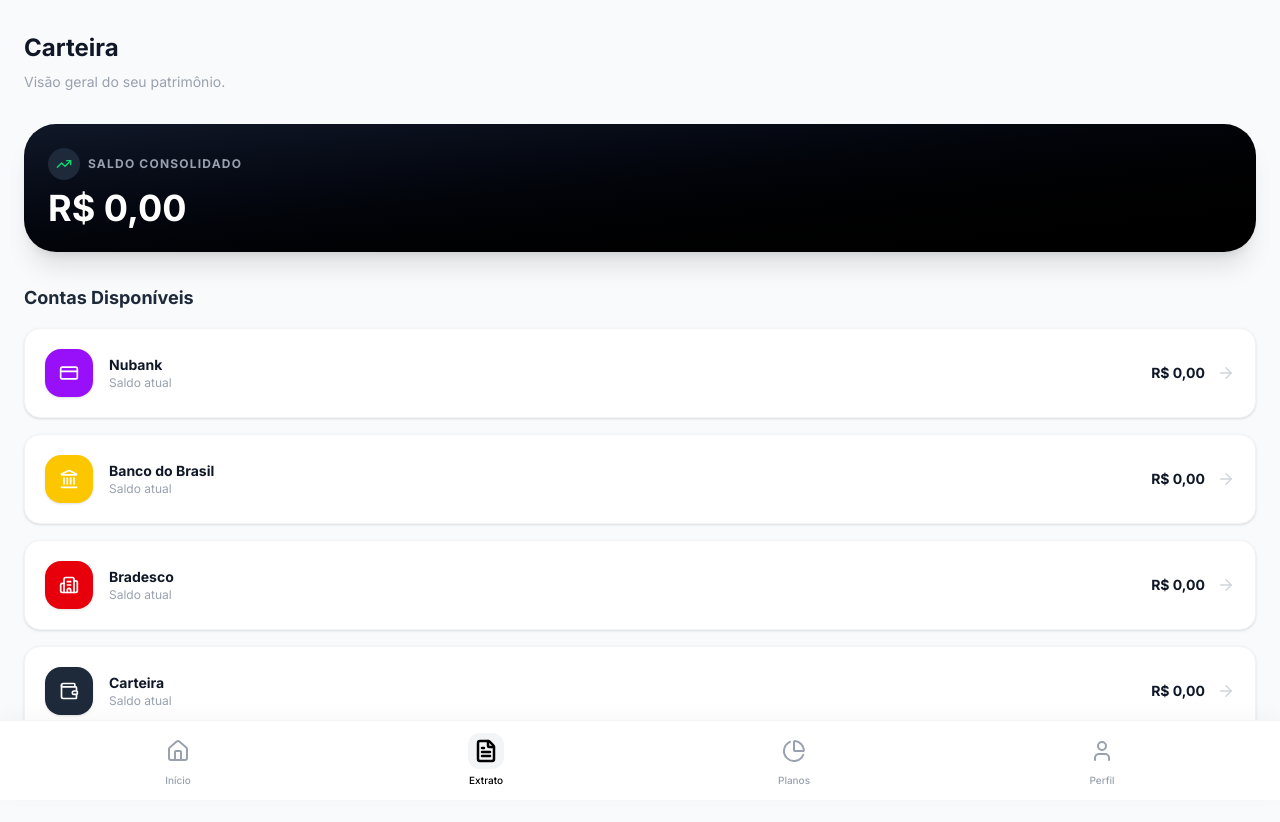
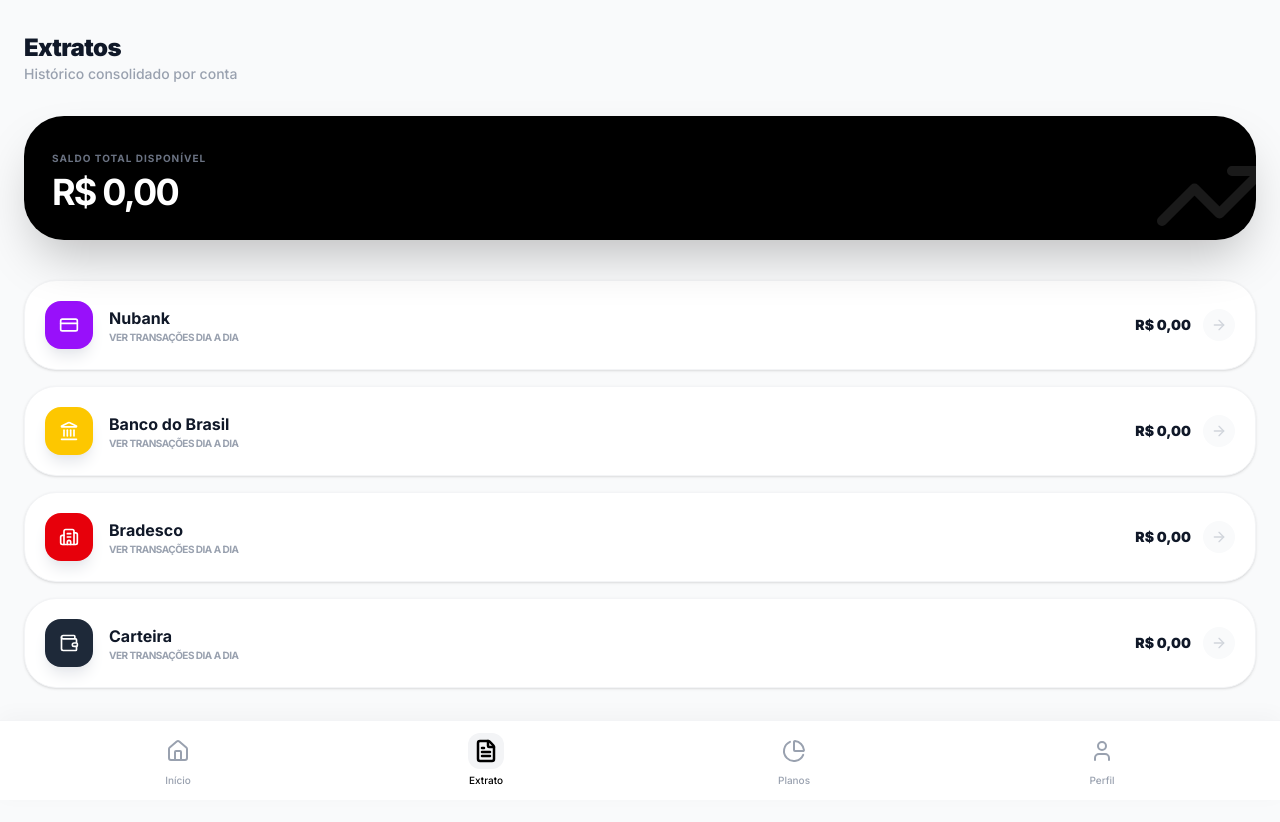
Before and after one commit to lucasemanuelcrc/finneo, a Next.js app in the folder finneo/: page /extrato in a window 1280 px wide. Shown: the top 822 px of the page. Built offline with nearby package versions, Linux system fonts and the light colour scheme.

Commit message:
alguns problemas de sintaxe resolvido

```diff
--- a/finneo/src/app/page.tsx
+++ b/finneo/src/app/page.tsx
@@ -1,44 +1,6 @@
-import FormularioLogin from "@/components/auth/formularioLogin";
-// importamos o ícone de cifrão da biblioteca lucide
-import { ArrowLeft, DollarSign } from "lucide-react";
-import Link from "next/link";
+import { redirect } from 'next/navigation';
 
-export default function PaginaLogin() {
-  return (
-    // container principal que segura toda a tela, com altura total do celular
-    <div className="relative min-h-screen w-full bg-slate-950 flex flex-col items-center justify-between overflow-hidden">
-
-      {/* efeito de fundo para dar aquela elegância (luz azulada no topo) */}
-      <div className="absolute top-0 left-0 w-full h-[50vh] bg-blue-900/20 blur-[100px] rounded-full pointer-events-none" />
-
-      {/* cabeçalho superior com botão de voltar */}
-      <header className="w-full p-6 flex items-center justify-between z-10 relative">
-        <Link
-          href="/"
-          className="w-12 h-12 rounded-full bg-slate-900/80 border border-slate-800 flex items-center justify-center text-white hover:bg-slate-800 transition-colors"
-        >
-          {/* ícone de seta voltando */}
-          <ArrowLeft size={20} />
-        </Link>
-      </header>
-
-      {/* área do logo central com o novo Cifrão */}
-      <div className="flex-1 flex flex-col items-center justify-center z-10 -mt-20">
-
-        {/* container do logo girado em 45 graus */}
-        <div className="w-24 h-24 bg-gradient-to-br from-blue-600 to-blue-800 rounded-2xl flex items-center justify-center transform rotate-45 mb-6 shadow-[0_0_40px_-10px_rgba(37,99,235,0.6)] border border-blue-400/30">
-           {/* o cifrão precisa girar -45 graus para ficar em pé visualmente */}
-           <DollarSign className="text-white w-12 h-12 transform -rotate-45 drop-shadow-md" strokeWidth={2.5} />
-        </div>
-
-        <h1 className="text-3xl font-bold text-white tracking-tight">Finneo</h1>
-        <p className="text-slate-400 text-sm mt-1">Gestão inteligente.</p>
-      </div>
-
-      {/* aqui chamamos o formulário que cuida dos inputs */}
-      <div className="w-full z-20">
-        <FormularioLogin />
-      </div>
-    </div>
-  );
+export default function RootPage() {
+  // Redireciona automaticamente para a tela de início dentro do grupo (telas)
+  redirect('/inicio');
 }
--- a/finneo/src/components/dashboard/TelaExtratoGeral.tsx
+++ b/finneo/src/components/dashboard/TelaExtratoGeral.tsx
@@ -1,6 +1,6 @@
 "use client";
 
-import React from 'react';
+import React, { useEffect, useState } from 'react';
 import Link from 'next/link';
 import { ArrowRight, TrendingUp } from 'lucide-react';
 import { useFinance } from '@/hooks/useFinance';
@@ -8,53 +8,73 @@
 
 export default function TelaExtratoGeral() {
   const { accounts, summary, isLoaded } = useFinance();
+  const [mounted, setMounted] = useState(false);
 
-  if (!isLoaded) return <div className="min-h-screen bg-gray-50 flex items-center justify-center text-gray-400">Carregando...</div>;
+  // CORREÇÃO: Usando setTimeout para evitar o erro "Calling setState synchronously within an effect"
+  // Isso garante que o componente termine a primeira renderização antes de marcar como montado
+  useEffect(() => {
+    const timer = setTimeout(() => {
+      setMounted(true);
+    }, 0);
+
+    return () => clearTimeout(timer);
+  }, []);
+
+  // Proteção para evitar erros de hidratação e garantir que os dados do localStorage foram lidos
+  if (!mounted || !isLoaded) {
+    return (
+      <div className="min-h-screen bg-gray-50 flex items-center justify-center">
+        <div className="animate-spin rounded-full h-10 w-10 border-t-2 border-black"></div>
+      </div>
+    );
+  }
 
   return (
-    <div className="min-h-screen bg-gray-50 text-gray-900 font-sans pb-32 pt-8 px-6">
+    <div className="min-h-screen bg-gray-50 text-gray-900 font-sans pb-40 pt-8 px-6">
+      <header className="mb-8">
+        <h1 className="text-2xl font-black tracking-tight">Extratos</h1>
+        <p className="text-gray-400 text-sm font-medium">Histórico consolidado por conta</p>
+      </header>
 
-      <h1 className="text-2xl font-bold mb-2">Carteira</h1>
-      <p className="text-gray-400 text-sm mb-8">Visão geral do seu patrimônio.</p>
-
-      {/* Resumo Global (Card Preto) */}
-      <div className="bg-gradient-to-br from-gray-900 to-black text-white p-6 rounded-[2rem] mb-8 shadow-xl">
-        <div className="flex items-center gap-2 mb-2">
-            <div className="p-2 bg-gray-800 rounded-full">
-                <TrendingUp size={16} className="text-green-400"/>
-            </div>
-            <span className="text-gray-400 text-xs uppercase tracking-widest font-bold">Saldo Consolidado</span>
+      {/* Card de Patrimônio Total */}
+      <div className="bg-black text-white p-7 rounded-[2.5rem] mb-10 shadow-2xl relative overflow-hidden">
+        <div className="relative z-10">
+          <span className="text-gray-500 text-[10px] uppercase font-bold tracking-widest">Saldo total disponível</span>
+          <h2 className="text-4xl font-bold mt-1 tracking-tighter">
+            {formatCurrency(summary.totalBalance)}
+          </h2>
         </div>
-        <h2 className="text-4xl font-bold mt-2">{formatCurrency(summary.totalBalance)}</h2>
+        <div className="absolute -right-4 -bottom-4 opacity-10">
+           <TrendingUp size={120} />
+        </div>
       </div>
 
-      <h3 className="text-lg font-bold text-gray-800 mb-4">Contas Disponíveis</h3>
-
-      {/* Lista de Contas para Navegar */}
       <div className="space-y-4">
         {accounts.map(acc => {
           const { icon: Icon } = getBankConfig(acc.bank);
           return (
             <Link
               key={acc.id}
-              href={`/extrato/${acc.id}`} // Vai para o detalhe
-              className="group bg-white p-5 rounded-2xl border border-gray-100 shadow-sm flex items-center justify-between active:scale-[0.98] transition-all hover:border-black/10"
+              href={`/extrato/${acc.id}`}
+              className="group flex items-center justify-between bg-white p-5 rounded-[2rem] border border-gray-100 shadow-sm active:scale-95 transition-all"
             >
               <div className="flex items-center gap-4">
-                <div className={`w-12 h-12 rounded-2xl flex items-center justify-center shadow-sm ${acc.color}`}>
+                <div className={`w-12 h-12 rounded-2xl flex items-center justify-center ${acc.color} shadow-lg shadow-gray-200`}>
                    <Icon size={20} className="text-white" />
                 </div>
                 <div>
-                  <p className="font-bold text-gray-900 text-sm">{acc.name}</p>
-                  <p className="text-xs text-gray-400">Saldo atual</p>
+                  <p className="font-bold text-gray-900">{acc.name}</p>
+                  <p className="text-[10px] text-gray-400 font-bold uppercase tracking-tighter">Ver transações dia a dia</p>
                 </div>
               </div>
 
               <div className="flex items-center gap-3">
-                <span className={`font-bold text-sm ${acc.balance < 0 ? 'text-red-500' : 'text-gray-900'}`}>
+                <span className={`font-black text-sm ${acc.balance < 0 ? 'text-red-500' : 'text-gray-900'}`}>
                     {formatCurrency(acc.balance)}
                 </span>
-                <ArrowRight size={18} className="text-gray-300 group-hover:text-black transition-colors" />
+                <div className="bg-gray-50 p-2 rounded-full text-gray-300 group-hover:text-black group-hover:bg-gray-100 transition-all">
+                  <ArrowRight size={16} />
+                </div>
               </div>
             </Link>
           );
--- a/finneo/tsconfig.json
+++ b/finneo/tsconfig.json
@@ -29,6 +29,6 @@
     ".next/types/**/*.ts",
     ".next/dev/types/**/*.ts",
     "**/*.mts"
-  ],
+, "src/app/page.tsx"  ],
   "exclude": ["node_modules"]
 }
```
Also changed, not shown: finneo/src/components/dashboard/TelaExtrato.tsx (+73 -46 lines).
